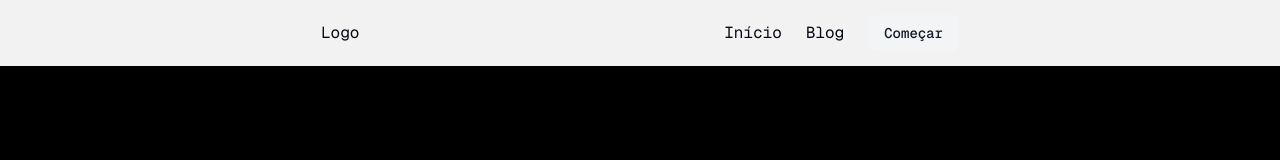
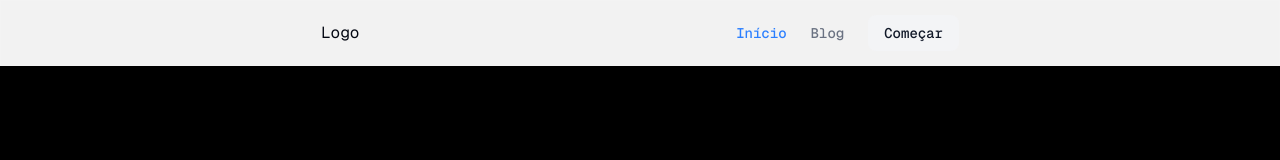
Before and after one commit to Dev-Nadson/study-next-js, a Next.js app: page / in a window 1280 px wide. Shown: the top 160 px of the page. Built offline with nearby package versions, Linux system fonts and the light colour scheme.

Commit message:
Feat: Header finalizado

```diff
--- /dev/null
+++ b/src/components/ActiveLink/ActiveLink.tsx
@@ -0,0 +1,21 @@
+import { cn } from "@/lib/utils"
+import Link, { type LinkProps } from "next/link"
+import { useRouter } from "next/router"
+
+interface ILinkProps extends LinkProps {
+    children: React.ReactNode
+}
+
+function ActiveLink({ children, href, ...rest }: ILinkProps) {
+    const router = useRouter()
+    const isCurrentPath = router.asPath === href || router.asPath === rest.as || router.asPath.startsWith(String(rest.as))
+
+    return (
+        <Link href={href} className={cn("text-sm font-medium transition-colors hover:text-blue-500", isCurrentPath ? "text-blue-500" : "text-muted-foreground")} >
+            {children}
+        </Link>
+    )
+
+}
+
+export { ActiveLink }
--- /dev/null
+++ b/src/components/ActiveLink/index.ts
@@ -0,0 +1 @@
+export * from "./ActiveLink"
--- a/src/components/Header/Header.tsx
+++ b/src/components/Header/Header.tsx
@@ -1,5 +1,6 @@
 import Link from "next/link"
 import { Button } from "../ui/button"
+import { ActiveLink } from "../ActiveLink"
 
 function Header() {
     return <>
@@ -9,9 +10,11 @@
                     <Link href="/">Logo</Link>
 
                     <nav className="flex items-center gap-6">
-                        <Link href="/">Início</Link>
-                        <Link href="/blog">Blog</Link>
-                        <Button variant="secondary">Começar</Button>
+                        <ActiveLink href="/">Início</ActiveLink> {/* Pode fazer tanto com tag, assim como com properties */}
+                        <ActiveLink href="/blog" children="Blog" />
+                        <Button variant="secondary" asChild>
+                            <Link href="/comecar">Começar</Link>
+                        </Button>
                     </nav>
                 </div>
             </div>
```
Also changed, not shown: src/components/Header/index.ts (renamed from src/components/Header/index.tsx).
